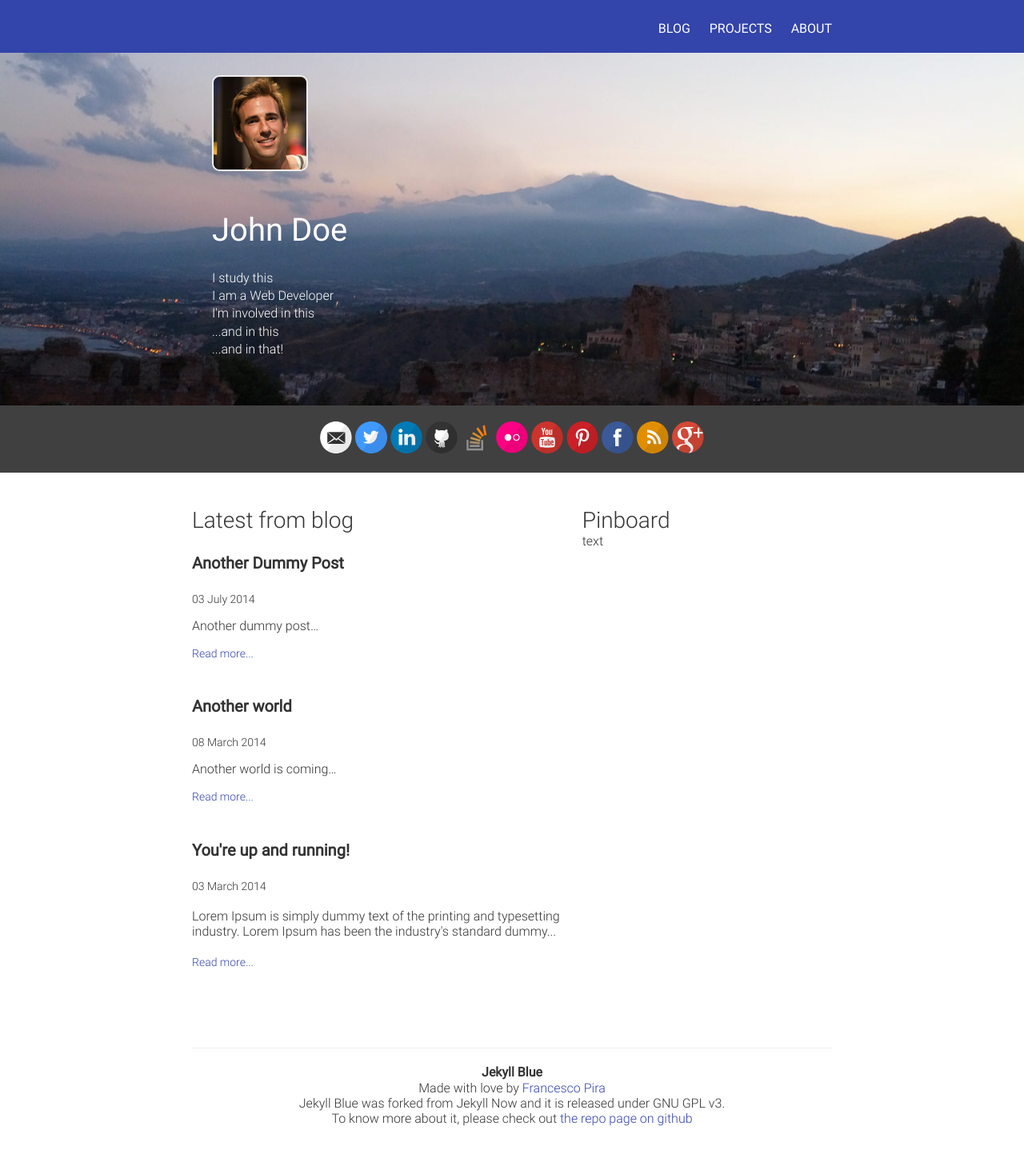
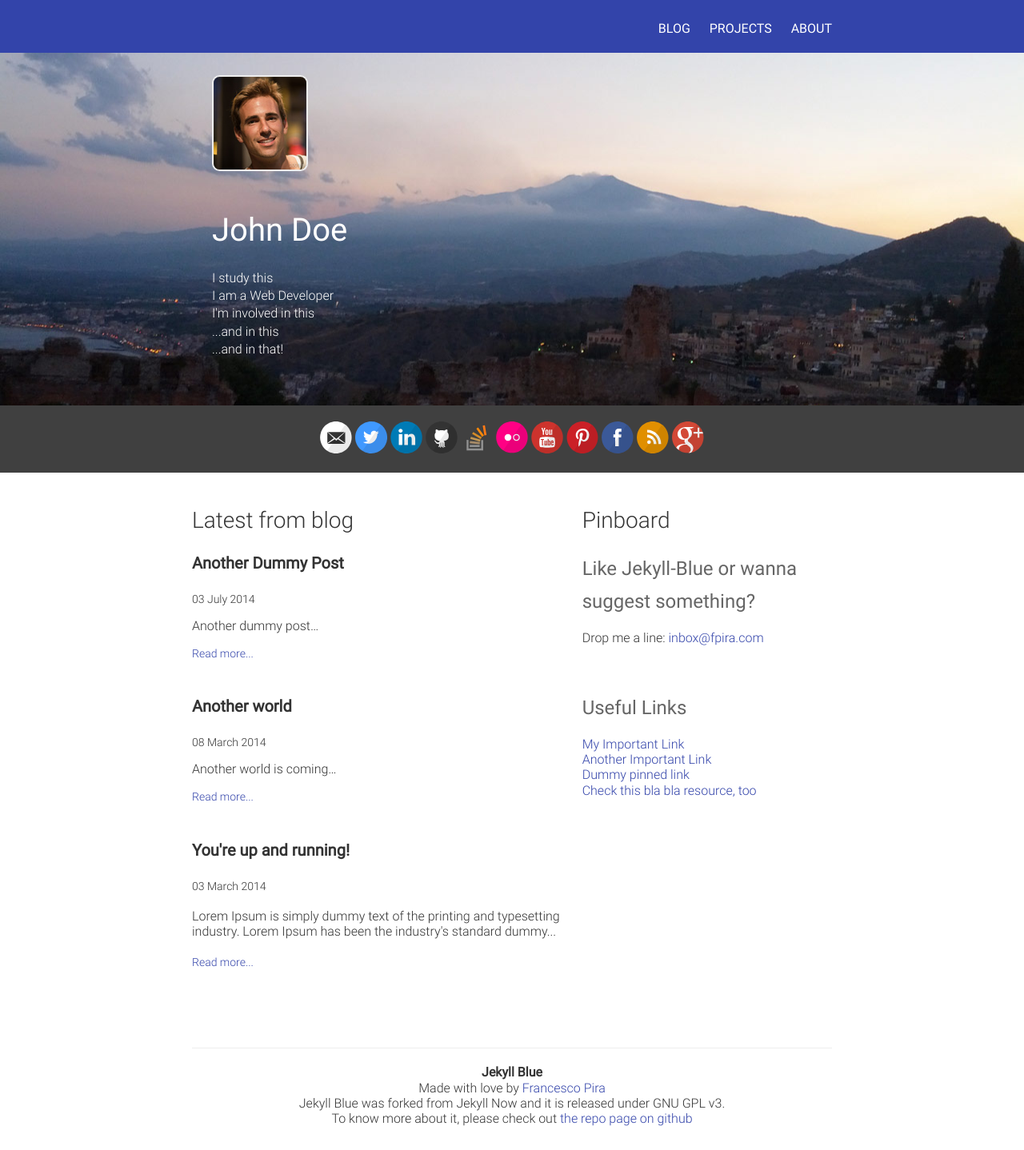
Before and after one commit to pirafrank/Jekyll-Blue, a Jekyll site: the page built from index.html, in a window 1280 px wide. Shown: the whole page at 80% size. Built offline with Jekyll 4.4.1, drawn with Linux system fonts in a browser that asks for light colours; Markdown is read by kramdown in place of the engine named in the settings.

Commit message:
added dummy stuff to Pinboard in index.html

```diff
--- a/index.html
+++ b/index.html
@@ -101,7 +101,18 @@
         {% if site.home.show_pinboard %}
           <div class="news newsSectionTitle">Pinboard</div>
           <div class="newsEntry">
-            text
+            <h4>Like Jekyll-Blue or wanna suggest something?</h4>
+            <p>
+              Drop me a line: <a href="mailto:inbox@fpira.com">inbox@fpira.com</a>
+            </p>
+            <br>
+            <h4>Useful Links</h4>
+            <p>
+              <a href="#">My Important Link</a><br>
+              <a href="#">Another Important Link</a><br>
+              <a href="#">Dummy pinned link</a><br>
+              <a href="#">Check this bla bla resource, too</a><br>
+            </p>
           </div>
         {% endif %}
       </div>
```
